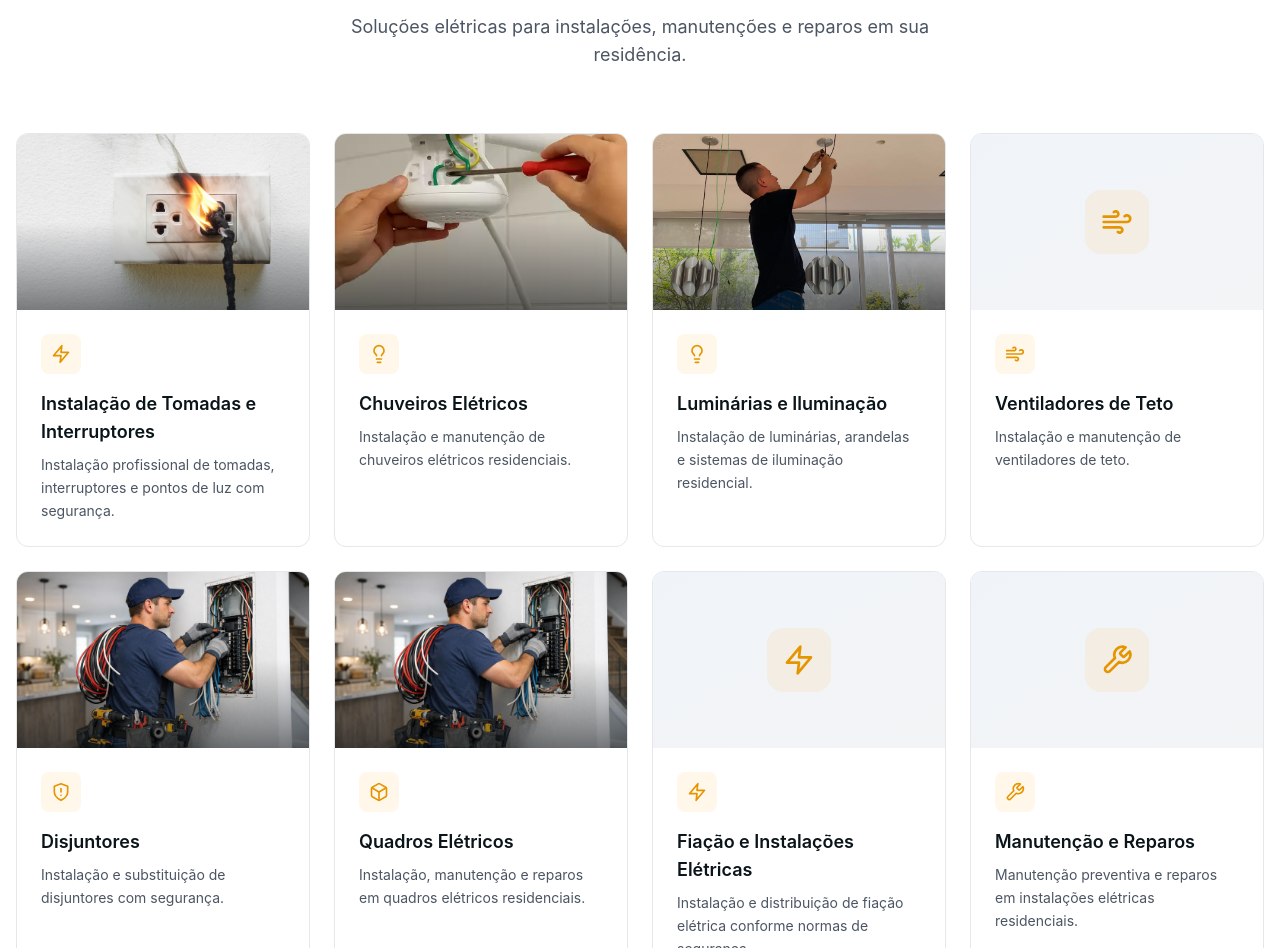
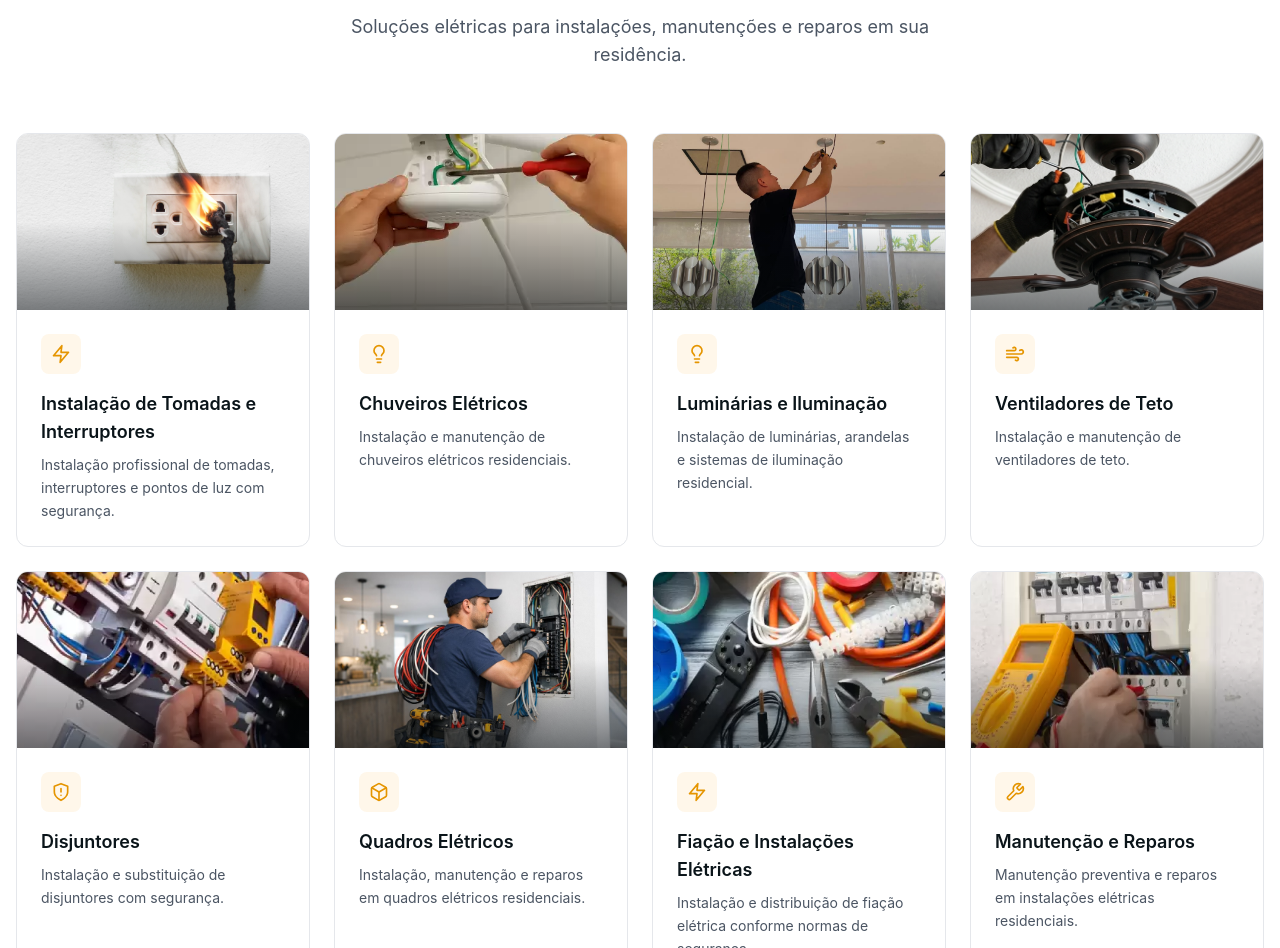
Before and after one commit to jeanlucassolutions/site-institucional, a Next.js app: page / in a window 1280 px wide. Shown: the part 1020-1968 px from the top of the page. Built offline with nearby package versions, Linux system fonts and the light colour scheme; no server answers.

Commit message:
Update service images and comments localization
Updated service images for various services and translated comments to Portuguese.

```diff
--- a/src/components/Services.tsx
+++ b/src/components/Services.tsx
@@ -28,14 +28,14 @@ const Services = () => {
         'Instalação de luminárias, arandelas e sistemas de iluminação residencial.',
     },
     {
-      image: null,
+      image: '/images/servico-ventilar.png',
       icon: Wind,
       title: 'Ventiladores de Teto',
       description:
         'Instalação e manutenção de ventiladores de teto.',
     },
     {
-      image: '/images/servico-quadro-eletrico.png',
+      image: '/images/servico-disjuntor.png',
       icon: ShieldAlert,
       title: 'Disjuntores',
       description:
@@ -49,14 +49,14 @@ const Services = () => {
         'Instalação, manutenção e reparos em quadros elétricos residenciais.',
     },
     {
-      image: null,
+      image: '/images/servico-fiacao.png',
       icon: Zap,
       title: 'Fiação e Instalações Elétricas',
       description:
         'Instalação e distribuição de fiação elétrica conforme normas de segurança.',
     },
     {
-      image: null,
+      image: '/images/servico-manutencao.png',
       icon: Wrench,
       title: 'Manutenção e Reparos',
       description:
@@ -68,7 +68,7 @@ const Services = () => {
     <section id="servicos" className="py-16 md:py-24 bg-white">
       <div className="container mx-auto px-4">
 
-        {/* Header */}
+        {/* Cabeçalho */}
         <div className="text-center mb-16">
           <h2 className="text-3xl md:text-4xl font-bold text-navy-800 mb-4">
             Serviços de Elétrica Residencial
@@ -79,7 +79,7 @@ const Services = () => {
           </p>
         </div>
 
-        {/* Services Grid */}
+        {/* Grid de serviços */}
         <div className="grid md:grid-cols-2 lg:grid-cols-4 gap-6 mb-12">
           {services.map((service, index) => {
             const Icon = service.icon
@@ -90,12 +90,11 @@ const Services = () => {
                 className="group overflow-hidden bg-white border border-gray-200 rounded-xl hover:shadow-lg transition-all duration-300 hover:border-electric-500"
               >
 
-                {/* Image */}
-                {service.image ? (
+                {/* Imagem */}
                 <div className="relative h-44 w-full overflow-hidden">
                   <Image
                     src={service.image}
-                      alt={service.title}
+                    alt={`${service.title} - Jean Lucas Eletricista`}
                     fill
                     sizes="(max-width: 768px) 100vw, (max-width: 1024px) 50vw, 25vw"
                     className="object-cover transition-transform duration-500 group-hover:scale-105"
@@ -103,21 +102,11 @@ const Services = () => {
 
                   <div className="absolute inset-0 bg-gradient-to-t from-navy-900/50 via-transparent to-transparent" />
                 </div>
-                ) : (
-                  <div className="h-44 w-full bg-gradient-to-br from-navy-50 to-gray-100 flex items-center justify-center">
-                    <div className="w-16 h-16 bg-electric-500/10 rounded-2xl flex items-center justify-center">
-                      <Icon
-                        size={32}
-                        className="text-electric-600"
-                      />
-                    </div>
-                  </div>
-                )}
 
-                {/* Content */}
+                {/* Conteúdo */}
                 <div className="p-6">
 
-                  {/* Icon */}
+                  {/* Ícone */}
                   <div className="w-10 h-10 bg-electric-500/10 rounded-lg flex items-center justify-center mb-4 group-hover:bg-electric-500 transition-all duration-300">
                     <Icon
                       size={20}
@@ -125,10 +114,12 @@ const Services = () => {
                     />
                   </div>
 
+                  {/* Título */}
                   <h3 className="text-lg font-semibold text-navy-800 mb-2">
                     {service.title}
                   </h3>
 
+                  {/* Descrição */}
                   <p className="text-sm text-gray-600 leading-relaxed">
                     {service.description}
                   </p>
```
Lines whose indentation alone changed are shown as unchanged.
